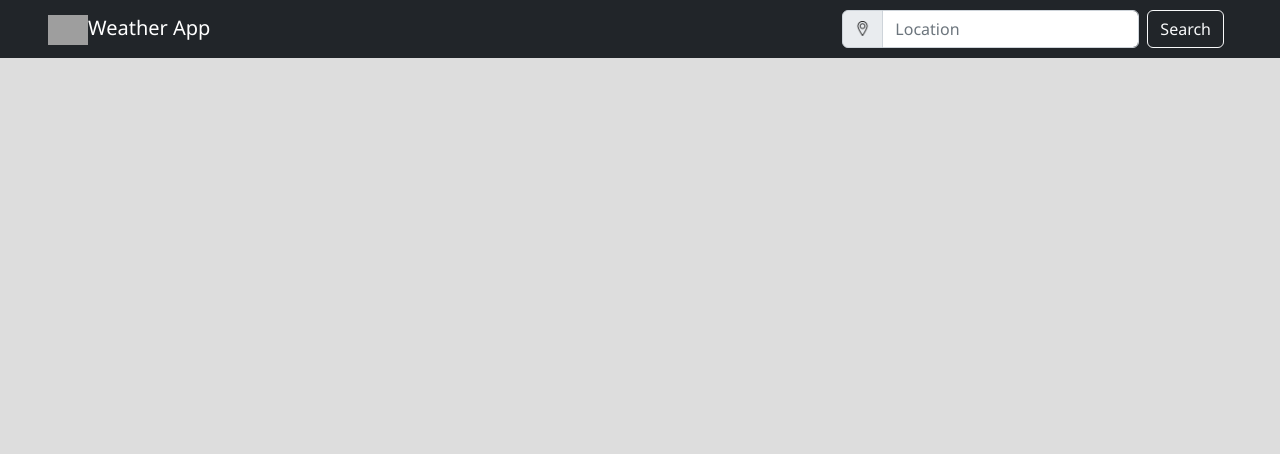
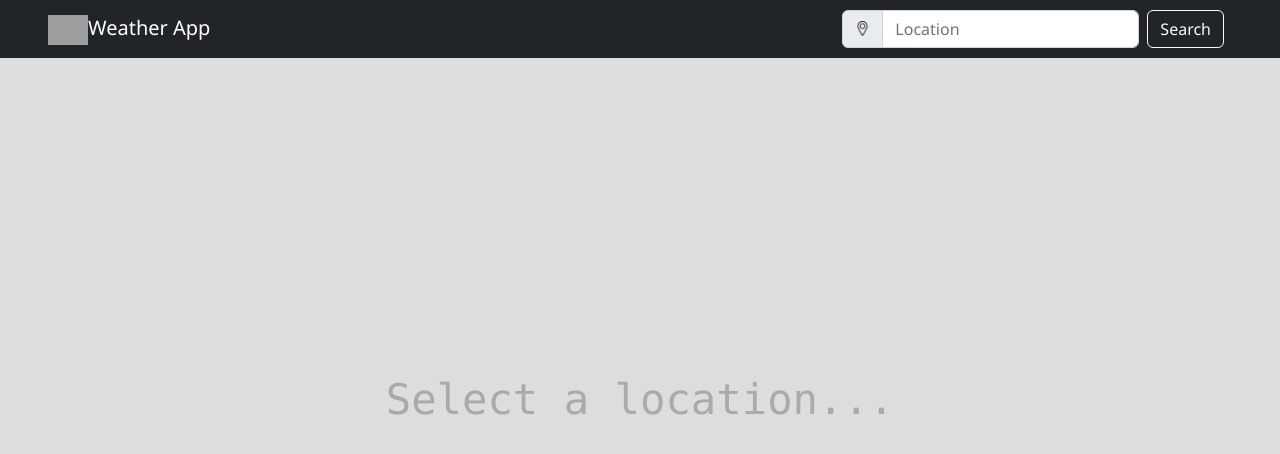
Before and after one commit to WarrenJosephPope/weather-app, a React (Create React App) app: page / in a window 1280 px wide. Shown: the top 454 px of the page. Built offline with nearby package versions, Linux system fonts and the light colour scheme; grey boxes are pictures that could not be loaded.

Commit message:
Added background text in homepage

```diff
--- a/src/App.css
+++ b/src/App.css
@@ -1,5 +1,20 @@
 body{
   font-family:'Segoe UI', Tahoma, Geneva, Verdana, sans-serif;
+}
+.bg-text{
+  position: absolute;
+  display: flex;
+  justify-content: center;
+  align-items: center;
+  top: 0;
+  left: 0;
+  z-index: -1;
+  width: 100vw;
+  height: 100vh;
+}
+.bg-text code{
+  font-size: min(50px, max(3.3vw, 20px));
+  color: #aaa;
 }
 .spinner-holder{
   display: flex;
--- a/src/App.js
+++ b/src/App.js
@@ -1,5 +1,6 @@
 import './App.css';
 import {BrowserRouter as Router, Routes, Route} from 'react-router-dom'
+import { BackgroundText } from './components/BackgroundText'
 import { Form } from './components/Form'
 import { Details } from './components/Details'
 
@@ -9,6 +10,7 @@ function App() {
     <Router>
       <Routes>
           <Route path='/' element={<Form />}>
+            <Route path='/' element={<BackgroundText />}/>
             <Route path='/:cityName' element={<Details/>} />
           </Route>
       </Routes>
--- a/src/components/AccordionItem.js
+++ b/src/components/AccordionItem.js
@@ -1,5 +1,4 @@
 export const AccordionItem = (props) => {
-    console.log(props.data)
     const getHour = () => {
         let d = new Date(props.data['DateTime'])
         let hour = d.getHours()
--- /dev/null
+++ b/src/components/BackgroundText.js
@@ -0,0 +1,7 @@
+export const BackgroundText = () => {
+    return (
+        <div className='bg-text'>
+            <code>Select a location...</code>
+        </div>
+    )
+}
--- a/src/components/Details.js
+++ b/src/components/Details.js
@@ -9,6 +9,7 @@ export const Details = () => {
     let { cityName } = useParams()
 
     useEffect(() => {
+        console.log("Rendered")
         const getCity = () => {
             setLoad(true)
             let params = {
@@ -37,7 +38,7 @@ export const Details = () => {
                 });
         }
         getCity()
-    }, [])
+    }, [cityName])
     return (
         <>
             {load &&
--- a/src/components/Form.js
+++ b/src/components/Form.js
@@ -1,5 +1,5 @@
 import { useState } from "react";
-import { Outlet, useParams, useNavigate } from "react-router-dom";
+import { Link, Outlet, useParams, useNavigate } from "react-router-dom";
 import locationIcon from './location.png'
 
 export const Form = () => {
@@ -17,7 +17,7 @@ export const Form = () => {
         <>
         <nav className="navbar navbar-dark bg-dark w-100 px-lg-5 px-sm-2">
             <div className="container-fluid">
-                <a className="navbar-brand"><img src='https://cdn.weatherapi.com/weather/64x64/day/113.png' width='40px' alt='Icon' />Weather App</a>
+                <Link to='/' className="navbar-brand"><img src='https://cdn.weatherapi.com/weather/64x64/day/113.png' width='40px' alt='Icon' />Weather App</Link>
                 <form onSubmit={handleSubmit} className="d-flex px-2" role="search">
                     <div className="input-group">
                         <span className="input-group-text" id="basic-addon1"><img width='15px' src={locationIcon} alt="Location icon" /></span>
```
